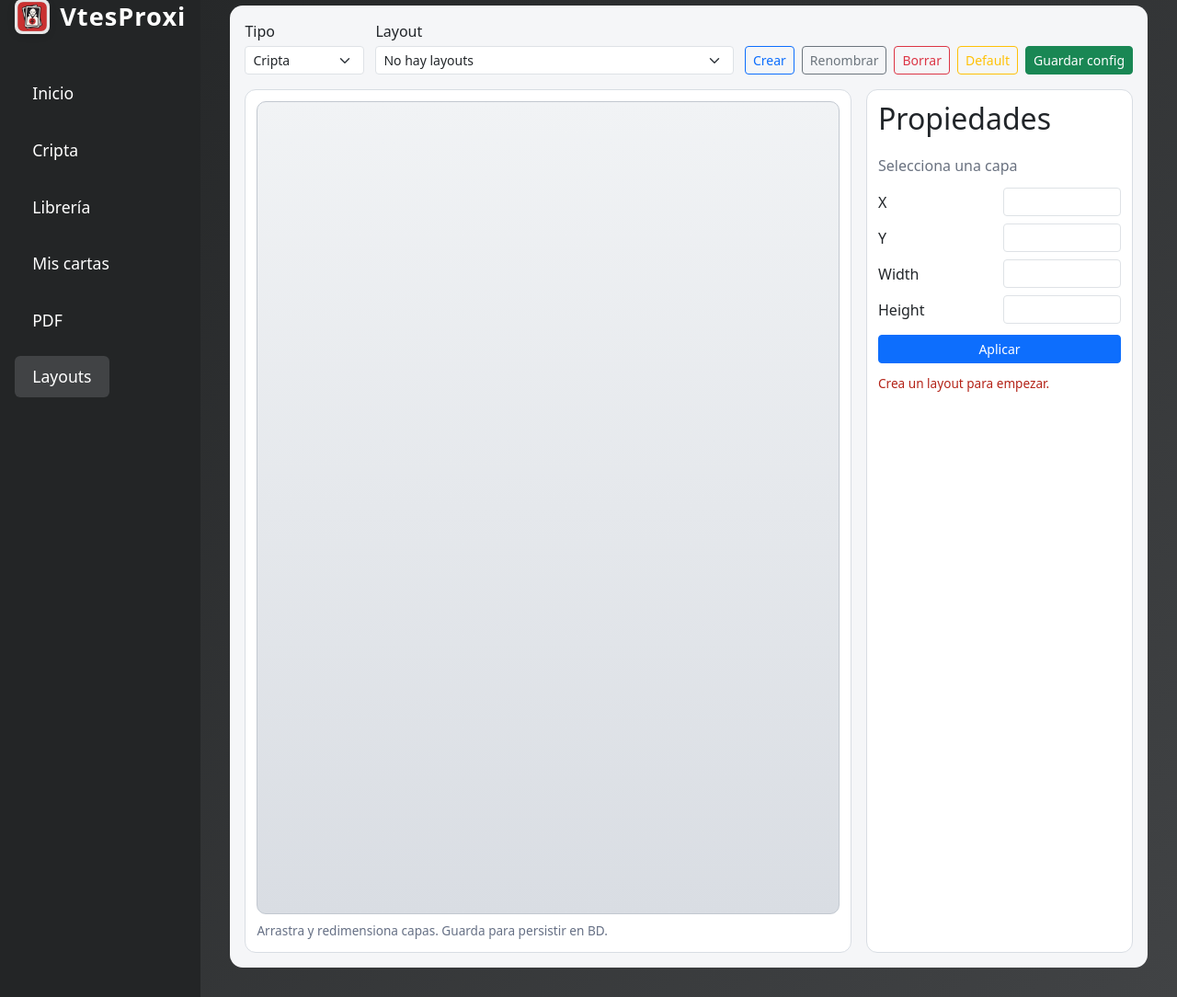
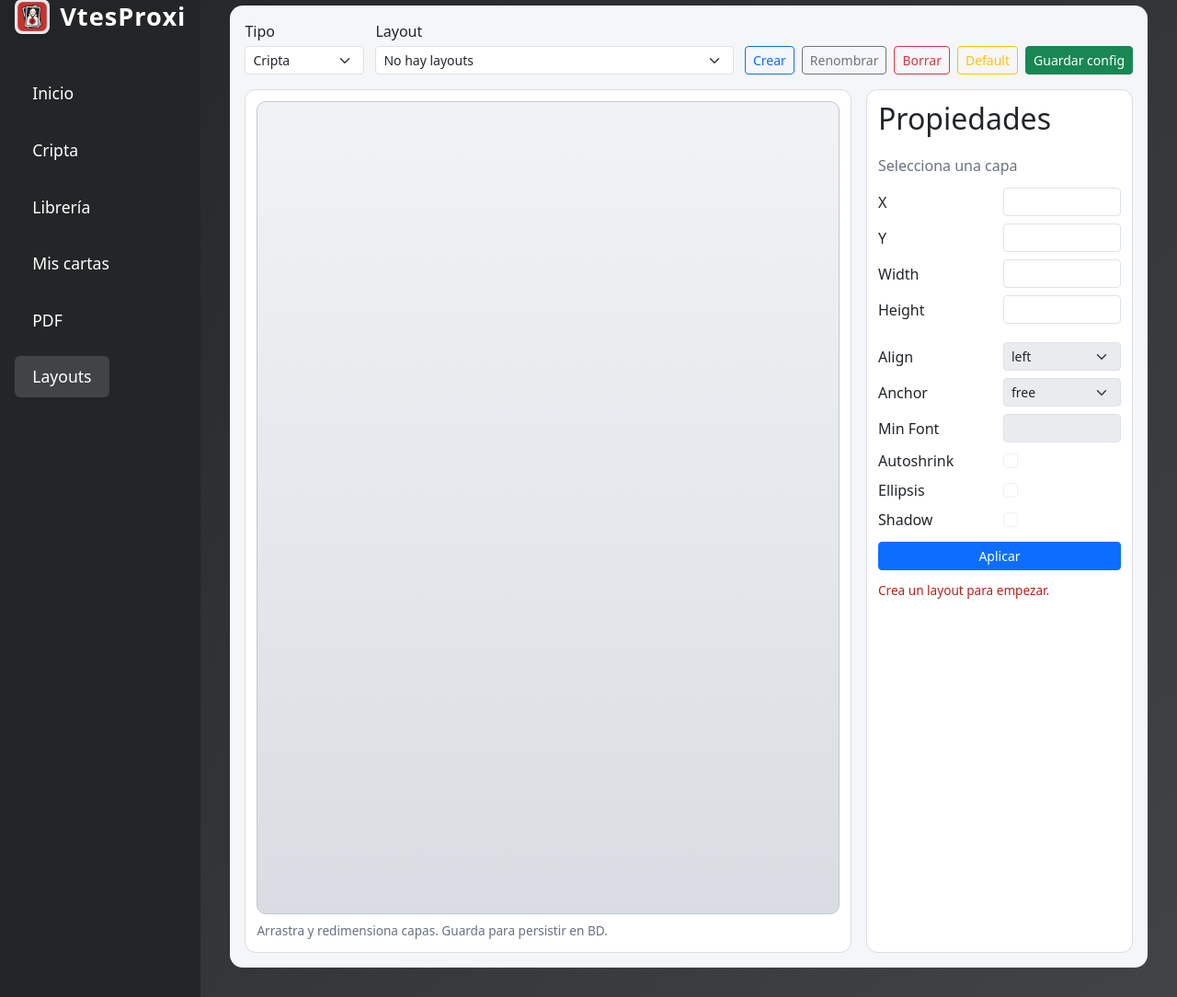
Before and after one commit to JuanRRaFdez/VtesProxi, a Django app: page /layouts/ in a window 1280 px wide. Shown: the part 34-1118 px from the top of the page at 92% size. Run offline with Django 5.2, Linux system fonts and the light colour scheme; the visitor is signed in with stand-in values (Sample User, id 1); some libraries are stand-ins or nearby versions.

Commit message:
feat: add advanced box and text rule controls to layout editor

```diff
--- a/apps/layouts/templates/layouts/editor.html
+++ b/apps/layouts/templates/layouts/editor.html
@@ -55,6 +55,33 @@
                 <label for="prop-height">Height</label>
                 <input id="prop-height" type="number" class="form-control form-control-sm">
             </div>
+            <div class="layout-property-grid layout-property-grid-advanced">
+                <label for="prop-align">Align</label>
+                <select id="prop-align" class="form-select form-select-sm">
+                    <option value="left">left</option>
+                    <option value="center">center</option>
+                    <option value="right">right</option>
+                </select>
+
+                <label for="prop-anchor-mode">Anchor</label>
+                <select id="prop-anchor-mode" class="form-select form-select-sm">
+                    <option value="free">free</option>
+                    <option value="top_locked">top_locked</option>
+                    <option value="bottom_locked">bottom_locked</option>
+                </select>
+
+                <label for="prop-min-font-size">Min Font</label>
+                <input id="prop-min-font-size" type="number" class="form-control form-control-sm" min="8" max="200">
+
+                <label for="prop-autoshrink-enabled">Autoshrink</label>
+                <input id="prop-autoshrink-enabled" type="checkbox" class="form-check-input">
+
+                <label for="prop-ellipsis-enabled">Ellipsis</label>
+                <input id="prop-ellipsis-enabled" type="checkbox" class="form-check-input">
+
+                <label for="prop-shadow-enabled">Shadow</label>
+                <input id="prop-shadow-enabled" type="checkbox" class="form-check-input">
+            </div>
             <button type="button" id="apply-properties" class="btn btn-sm btn-primary">Aplicar</button>
             <p id="layout-status" class="layout-status"></p>
         </aside>
--- a/static/layouts/editor.css
+++ b/static/layouts/editor.css
@@ -102,6 +102,15 @@
     align-items: center;
 }
 
+.layout-property-grid-advanced {
+    margin-top: 0.5rem;
+}
+
+.layout-property-grid-advanced .form-check-input {
+    margin: 0;
+    justify-self: start;
+}
+
 .layout-selected-name {
     margin: 0;
     color: #6a7280;
--- a/static/layouts/editor.js
+++ b/static/layouts/editor.js
@@ -14,6 +14,12 @@
     const propY = document.getElementById('prop-y');
     const propWidth = document.getElementById('prop-width');
     const propHeight = document.getElementById('prop-height');
+    const propAlign = document.getElementById('prop-align');
+    const propAnchorMode = document.getElementById('prop-anchor-mode');
+    const propMinFontSize = document.getElementById('prop-min-font-size');
+    const propAutoshrinkEnabled = document.getElementById('prop-autoshrink-enabled');
+    const propEllipsisEnabled = document.getElementById('prop-ellipsis-enabled');
+    const propShadowEnabled = document.getElementById('prop-shadow-enabled');
     const applyButton = document.getElementById('apply-properties');
 
     const initialLayouts = JSON.parse((document.getElementById('layout-initial-layouts') || { textContent: '[]' }).textContent || '[]');
@@ -28,6 +34,7 @@
     };
 
     const layerOrder = ['nombre', 'clan', 'senda', 'disciplinas', 'simbolos', 'habilidad', 'coste', 'cripta', 'ilustrador'];
+    const textRuleLayers = ['nombre', 'ilustrador'];
 
     function setStatus(message, type) {
         statusEl.textContent = message || '';
@@ -83,9 +90,82 @@
         return state.config ? state.config[layerName] : null;
     }
 
+    function ensureSectionRules(layerName, section) {
+        if (!section.rules || typeof section.rules !== 'object') {
+            section.rules = {};
+        }
+        if (section.rules.align == null) {
+            section.rules.align = layerName === 'nombre' ? 'center' : 'left';
+        }
+        if (section.rules.anchor_mode == null) {
+            section.rules.anchor_mode = 'free';
+        }
+        if (section.rules.min_font_size == null) {
+            section.rules.min_font_size = layerName === 'ilustrador' ? 14 : 18;
+        }
+        if (section.rules.autoshrink == null) {
+            section.rules.autoshrink = true;
+        }
+        if (section.rules.ellipsis_enabled == null) {
+            section.rules.ellipsis_enabled = true;
+        }
+    }
+
+    function ensureSectionShadow(section) {
+        if (!section.shadow || typeof section.shadow !== 'object') {
+            section.shadow = {};
+        }
+        if (section.shadow.enabled == null) {
+            section.shadow.enabled = false;
+        }
+    }
+
+    function updateAdvancedInputs(layerName, section) {
+        const isTextLayer = textRuleLayers.includes(layerName);
+        const advancedInputs = [
+            propAlign,
+            propAnchorMode,
+            propMinFontSize,
+            propAutoshrinkEnabled,
+            propEllipsisEnabled,
+            propShadowEnabled,
+        ];
+        advancedInputs.forEach(function (input) {
+            input.disabled = !isTextLayer;
+        });
+
+        if (!isTextLayer || !section) {
+            propAlign.value = 'left';
+            propAnchorMode.value = 'free';
+            propMinFontSize.value = '';
+            propAutoshrinkEnabled.checked = false;
+            propEllipsisEnabled.checked = false;
+            propShadowEnabled.checked = false;
+            return;
+        }
+
+        ensureSectionRules(layerName, section);
+        ensureSectionShadow(section);
+        propAlign.value = section.rules.align;
+        propAnchorMode.value = section.rules.anchor_mode;
+        propMinFontSize.value = Number(section.rules.min_font_size || 0);
+        propAutoshrinkEnabled.checked = Boolean(section.rules.autoshrink);
+        propEllipsisEnabled.checked = Boolean(section.rules.ellipsis_enabled);
+        propShadowEnabled.checked = Boolean(section.shadow.enabled);
+    }
+
     function frameFromSection(layerName, section, carta) {
         const cardWidth = Number(carta.width || 745);
         const cardHeight = Number(carta.height || 1040);
+        if (section.box && typeof section.box === 'object') {
+            return {
+                x: Math.max(0, Math.round(Number(section.box.x || 0))),
+                y: Math.max(0, Math.round(Number(section.box.y || 0))),
+                width: Math.max(30, Math.round(Number(section.box.width || 30))),
+                height: Math.max(30, Math.round(Number(section.box.height || 30))),
+            };
+        }
+
         let x = Number(section.x || 0);
         let y = Number(section.y || 0);
         if (layerName === 'nombre' && typeof section.y === 'number' && section.y < 2) {
@@ -137,6 +217,12 @@
         const cardHeight = Number(carta.height || 1040);
         section.x = Math.round(frame.x);
         section.y = Math.round(frame.y);
+        section.box = {
+            x: Math.round(frame.x),
+            y: Math.round(frame.y),
+            width: Math.max(30, Math.round(frame.width)),
+            height: Math.max(30, Math.round(frame.height)),
+        };
 
         if (layerName === 'nombre') {
             section.font_size = Math.max(8, Math.round(frame.height));
@@ -181,6 +267,7 @@
         if (!layerName) {
             selectedNameEl.textContent = 'Selecciona una capa';
             updatePropertyInputs(null);
+            updateAdvancedInputs(null, null);
             return;
         }
 
@@ -188,10 +275,35 @@
         const section = sectionForLayer(layerName);
         if (!section) {
             updatePropertyInputs(null);
+            updateAdvancedInputs(null, null);
             return;
         }
         const frame = frameFromSection(layerName, section, state.config.carta || {});
         updatePropertyInputs(frame);
+        updateAdvancedInputs(layerName, section);
+    }
+
+    function applyAdvancedProperties(layerName, section) {
+        if (!layerName || !section) {
+            return;
+        }
+
+        if (!section.rules || typeof section.rules !== 'object') {
+            section.rules = {};
+        }
+        section.rules.anchor_mode = propAnchorMode.value || 'free';
+
+        if (!textRuleLayers.includes(layerName)) {
+            return;
+        }
+
+        ensureSectionRules(layerName, section);
+        ensureSectionShadow(section);
+        section.rules.align = propAlign.value || section.rules.align;
+        section.rules.min_font_size = Math.max(8, Number(propMinFontSize.value || section.rules.min_font_size || 12));
+        section.rules.autoshrink = Boolean(propAutoshrinkEnabled.checked);
+        section.rules.ellipsis_enabled = Boolean(propEllipsisEnabled.checked);
+        section.shadow.enabled = Boolean(propShadowEnabled.checked);
     }
 
     function getFrameFromElement(el) {
@@ -324,6 +436,7 @@
             height: Number(propHeight.value || 50),
         };
         applyFrameToSection(state.selectedLayer, section, frame, state.config.carta || {});
+        applyAdvancedProperties(state.selectedLayer, section);
         renderLayers();
         debouncedPreview();
     }
```
Also changed, not shown: apps/layouts/tests.py (+12 -0 lines).
